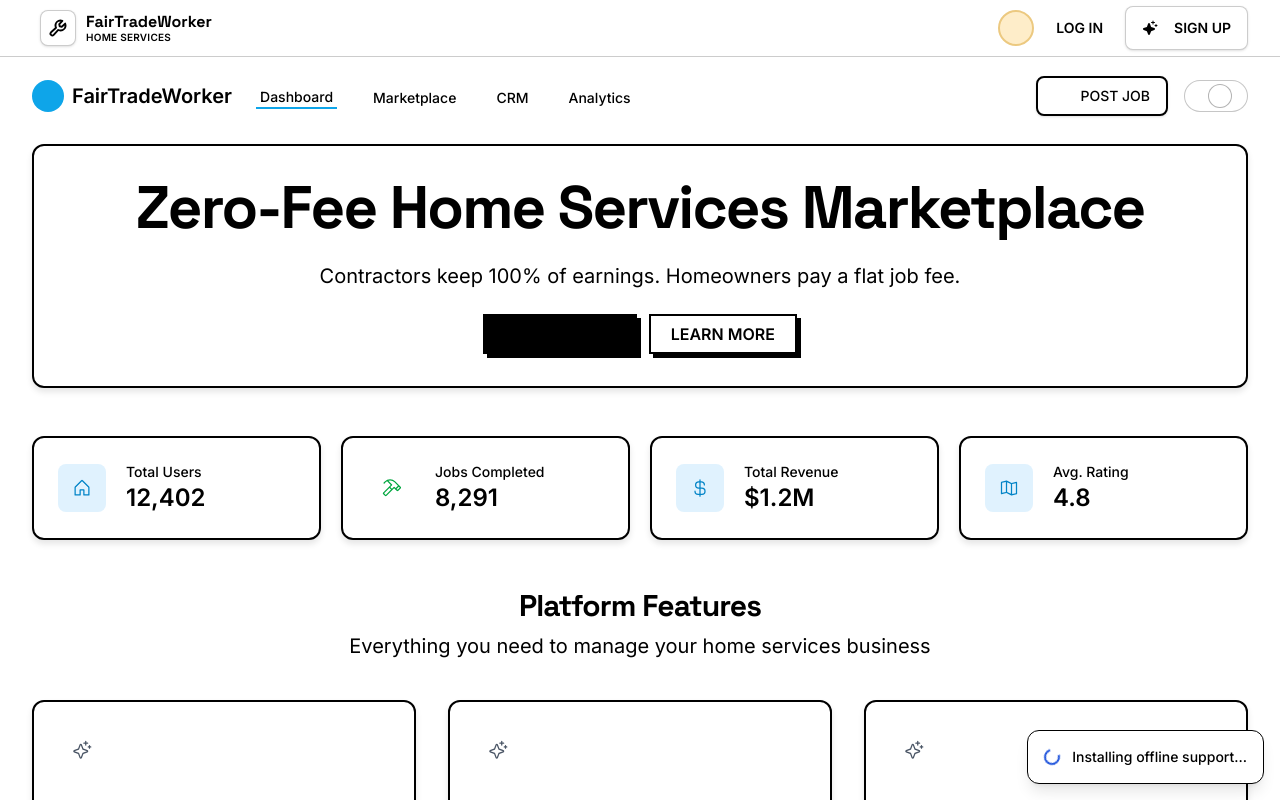
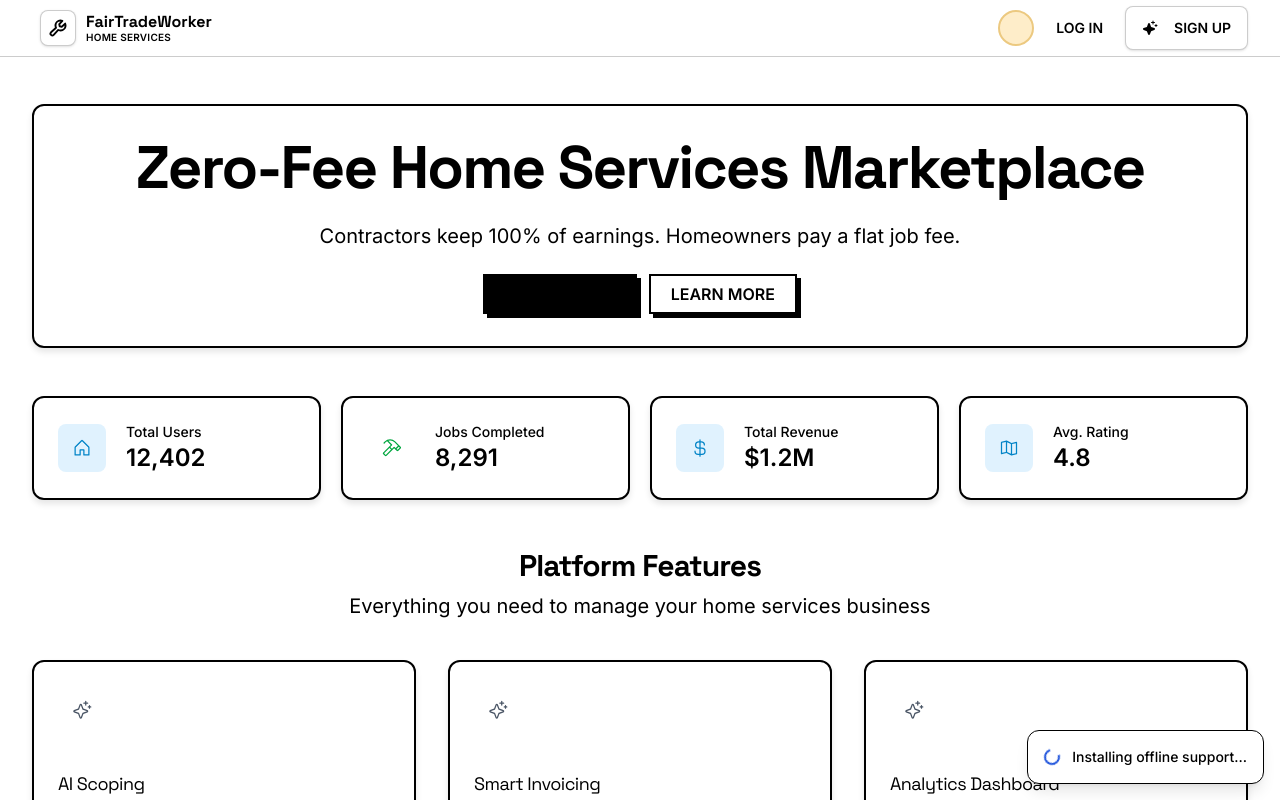
Before and after one commit to Aphrodine-wq/fairtradeworker-texa, a React (Vite) app: page / in a window 1280 px wide. Shown: the top 800 px of the page. Built offline with nearby package versions, Linux system fonts and the light colour scheme.

Commit message:
fix: remove duplicate nav bar on home page

```diff
--- a/src/pages/Home.tsx
+++ b/src/pages/Home.tsx
@@ -6,15 +6,7 @@ import { LiveStatsBar } from "@/components/viral/LiveStatsBar"
 import type { Job, User } from "@/lib/types"
 import { DEMO_USERS } from "@/lib/demoData"
 import { memo, useMemo } from "react"
-import {
-  GlassNav,
-  HeroSection,
-  StatsSection,
-  FeatureSection,
-  PricingSection,
-  RatingSection,
-  ThemePersistenceToggle,
-} from "@/components/ui/MarketingSections"
+import { HeroSection, StatsSection, FeatureSection, PricingSection, RatingSection } from "@/components/ui/MarketingSections"
 
 interface HomePageProps {
   onNavigate: (page: string, role?: string) => void
@@ -32,21 +24,7 @@ export const HomePage = memo(function HomePage({ onNavigate, onDemoLogin }: Home
 
   return (
     <div className="min-h-screen bg-gray-50 dark:bg-gray-900">
-      <GlassNav
-        brand={{ name: "FairTradeWorker" }}
-        links={[
-          { label: "Dashboard", href: "#", active: true },
-          { label: "Marketplace", href: "#" },
-          { label: "CRM", href: "#" },
-          { label: "Analytics", href: "#" },
-        ]}
-        primaryLabel="Post Job"
-        onPrimaryClick={() => onNavigate("post-job")}
-      >
-        <ThemePersistenceToggle />
-      </GlassNav>
-
-      <div className="pt-20 pb-12 max-w-7xl mx-auto px-4 sm:px-6 lg:px-8">
+      <div className="pt-10 pb-12 max-w-7xl mx-auto px-4 sm:px-6 lg:px-8">
         <HeroSection
           title="Zero-Fee Home Services Marketplace"
           subtitle="Contractors keep 100% of earnings. Homeowners pay a flat job fee."
```
